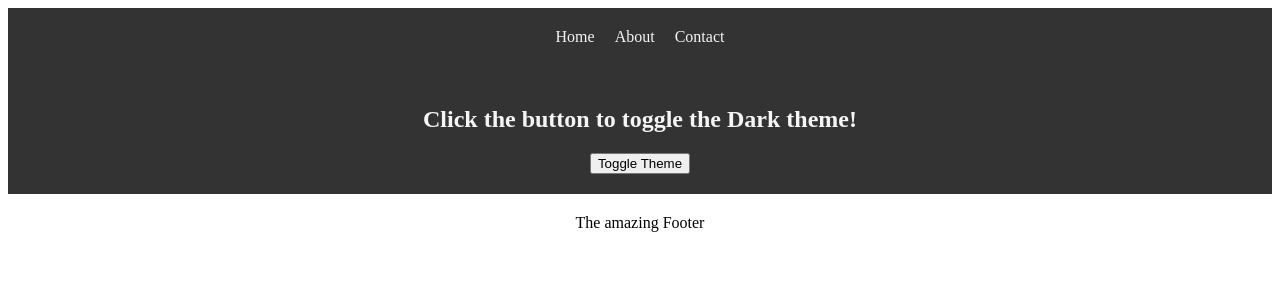
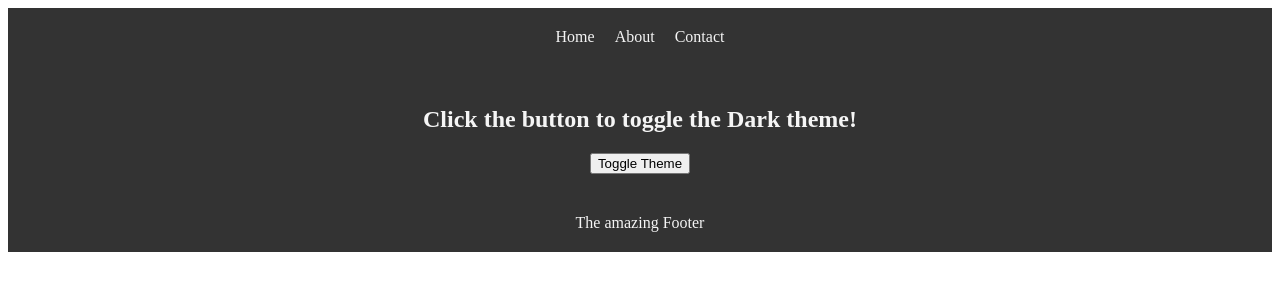
Before and after one commit to toddpolak/fsw-130, a React (Create React App) app in the folder week1/context-practice/: page / in a window 1280 px wide. Shown: the top 300 px of the page. Built offline with nearby package versions, Linux system fonts and the light colour scheme.

Commit message:
Context Practice

```diff
--- a/week1/context-practice/src/apps/themeContext.js
+++ b/week1/context-practice/src/apps/themeContext.js
@@ -1,9 +1,6 @@
 import React, {Component} from "react"
 
 const {Provider, Consumer} = React.createContext()
-
-//const ThemeContext = React.createContext()
-//export default ThemeContext
 
 class ThemeContextProvider extends Component {
     state = {
--- a/week1/context-practice/src/components/Footer.js
+++ b/week1/context-practice/src/components/Footer.js
@@ -1,32 +1,8 @@
-import React, {Component} from 'react'
-//import ThemeContext from '../apps/themeContext'
-import {ThemeContextConsumer, ThemeContextProvider} from "../apps/themeContext"
+import React from 'react'
+import {ThemeContextConsumer} from "../apps/themeContext"
 
-class Footer extends Component {
-
-    //static contextType = ThemeContextConsumer
-
-    render() {
-
-        console.log(this.context)
-
-        return(
-            <footer className={`${this.context}-theme`}>
-                <div style={{textAlign: 'center', padding: '20px'}}>
-                    <span>The amazing Footer</span>
-                </div>
-            </footer>
-        )
-    }
-
-}
-
-Footer.contextType = ThemeContextConsumer
-
-//function Footer() {
-    //return (
-
-        /*
+function Footer() {
+    return (
         <ThemeContextConsumer>
             {context => (
                 <footer className={`${context.theme}-theme`}>
@@ -36,20 +12,7 @@ Footer.contextType = ThemeContextConsumer
                 </footer>
             )}
         </ThemeContextConsumer>
-        */
-
-        /*
-        <ThemeContext.Consumer>
-            {theme => (
-                <footer className={`${theme}-theme`}>
-                    <div style={{textAlign: 'center', padding: '20px'}}>
-                        <span>The amazing Footer</span>
-                    </div>
-                </footer>
-            )}
-        </ThemeContext.Consumer>
-        */
-    //)
-//}
+    )
+}
 
 export default Footer
--- a/week1/context-practice/src/index.js
+++ b/week1/context-practice/src/index.js
@@ -5,11 +5,6 @@ import {ThemeContextProvider} from "./apps/themeContext"
 import App from './apps/App'
 
 ReactDOM.render(
-    /*
-    <ThemeContext.Provider value={'light'}>
-        <App />
-    </ThemeContext.Provider>,
-    */
    <ThemeContextProvider>
         <App />
     </ThemeContextProvider>,
```
Also changed, not shown: week1/context-practice/src/components/Main.js (+0 -15 lines), week1/context-practice/src/components/Navbar.js (+0 -15 lines).
